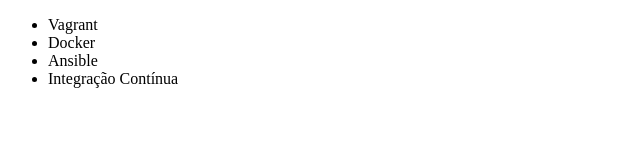
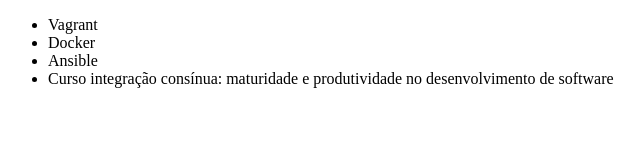
Before and after one commit to gfreire57/alura-git, a plain HTML site: page index.html in a window 1280 px wide. Shown: the whole page, without its empty margins (0-644 px from the left). Drawn offline with Linux system fonts and the light colour scheme.

Commit message:
Renomeando curso de integração contínua

```diff
--- a/index.html
+++ b/index.html
@@ -9,7 +9,7 @@
         <li>Vagrant</li>
         <li>Docker</li>
         <li>Ansible</li>
-        <li>Integração Contínua</li>
+        <li>Curso integração consínua: maturidade e produtividade no desenvolvimento de software</li>
     </ul>
 </body>
 </html>
```
